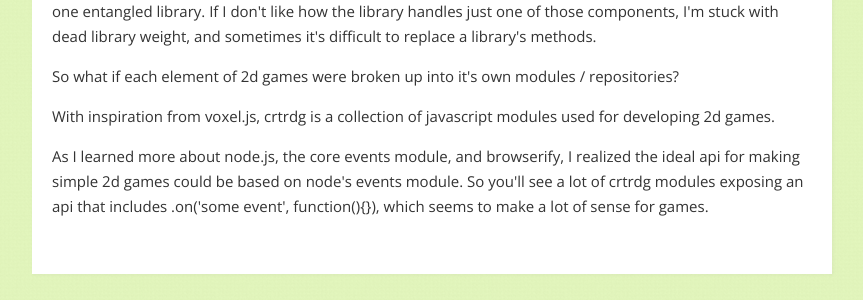
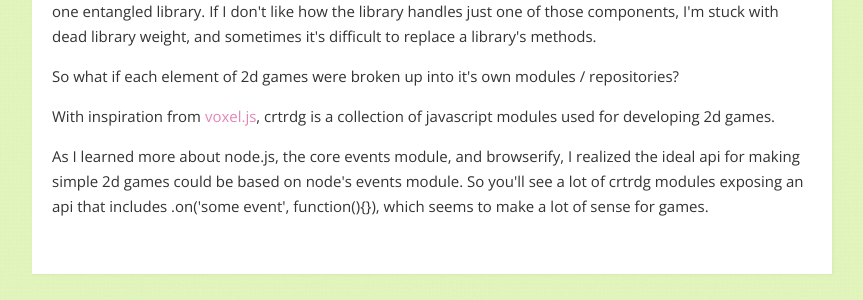
Before and after one commit to crtrdg/crtrdg.github.com, a Jekyll site: the page built from index.html, in a window 1280 px wide. Shown: the part 1004-1304 px from the top of the page, without its empty margins (208-1071 px from the left). Built offline with Jekyll 4.4.1, drawn with Linux system fonts in a browser that asks for light colours; part of the change alters nothing that is shown.

```diff
--- a/index.html
+++ b/index.html
@@ -30,7 +30,7 @@ layout: default
 
     <p>So what if each element of 2d games were broken up into it's own modules / repositories?</p>
 
-    <p>With inspiration from voxel.js, crtrdg is a collection of javascript modules used for developing 2d games.</p>
+    <p>With inspiration from <a href="http://voxeljs.com">voxel.js</a>, crtrdg is a collection of javascript modules used for developing 2d games.</p>
 
     <p>As I learned more about node.js, the core events module, and browserify, I realized the ideal api for making simple 2d games could be based on node's events module. So you'll see a lot of crtrdg modules exposing an api that includes .on('some event', function(){}), which seems to make a lot of sense for games.</p>
   </div>
```
